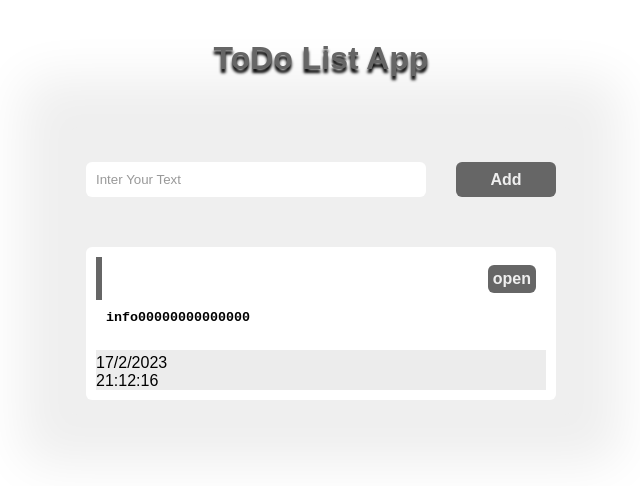
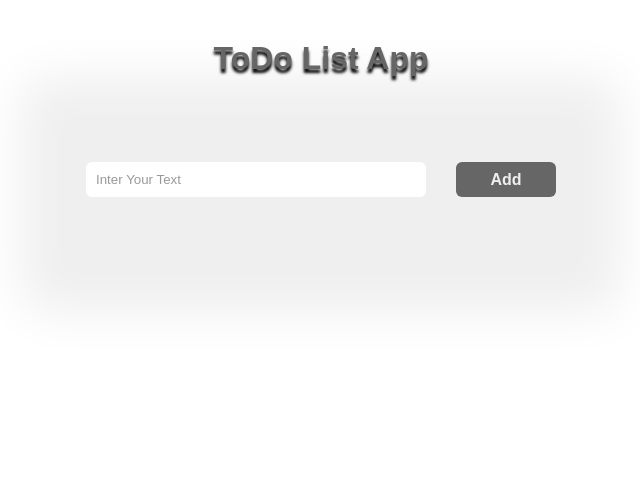
Before and after one commit to Belal33/ToDo, a plain HTML site: page index.html in a window 1280 px wide. Shown: the whole page, without its empty margins (319-959 px from the left). Drawn offline with Linux system fonts and the light colour scheme.

Commit message:
Update index.html

```diff
--- a/index.html
+++ b/index.html
@@ -20,18 +20,6 @@
         <input type="button" value="Add" />
       </div>
       <div class="tasks">
-        <div class="task" task-id="1676661136843">
-          <input maxlength="25" class="title" disabled="" />
-          <button>open</button>
-          <div class="details">
-            <textarea class="info">info00000000000000</textarea>
-            <span class="init-date">
-              17/2/2023
-              <br />
-              21:12:16
-            </span>
-          </div>
-        </div>
       </div>
     </div>
     <script src="main.js"></script>
```
